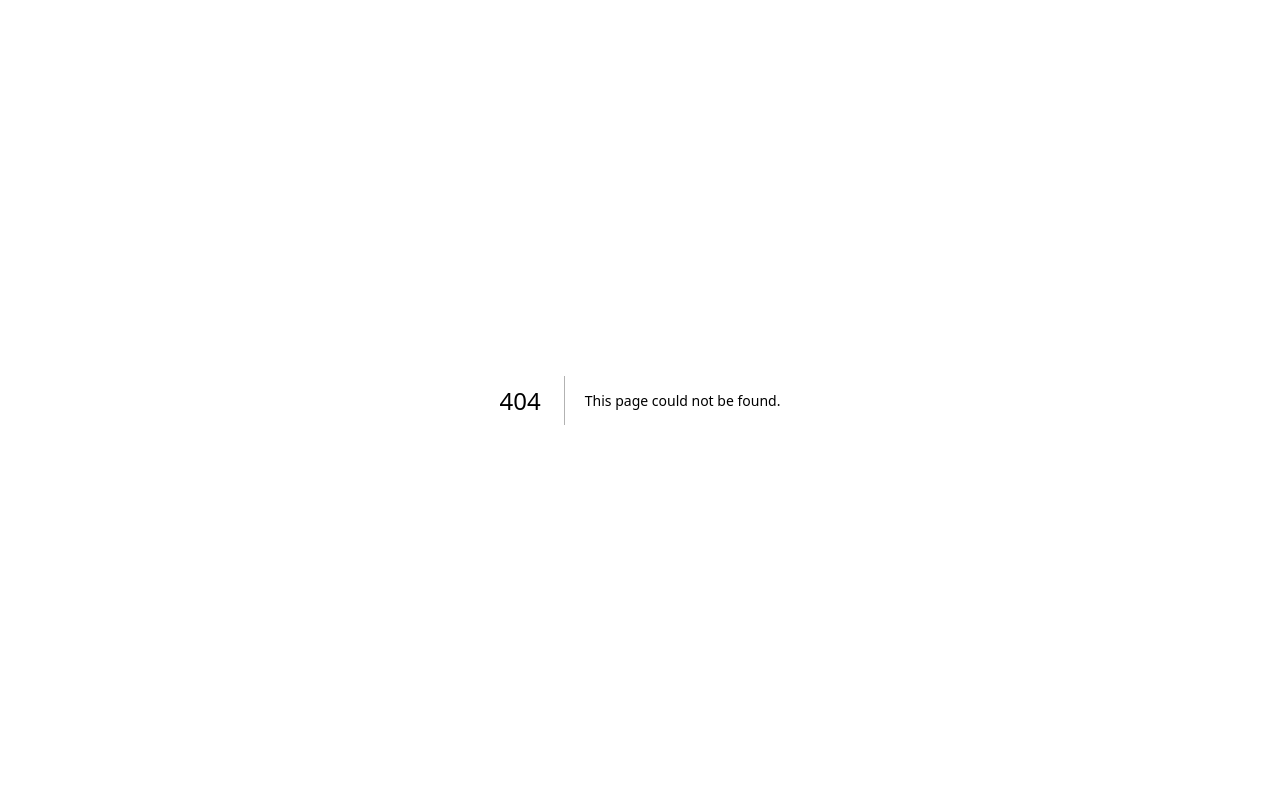
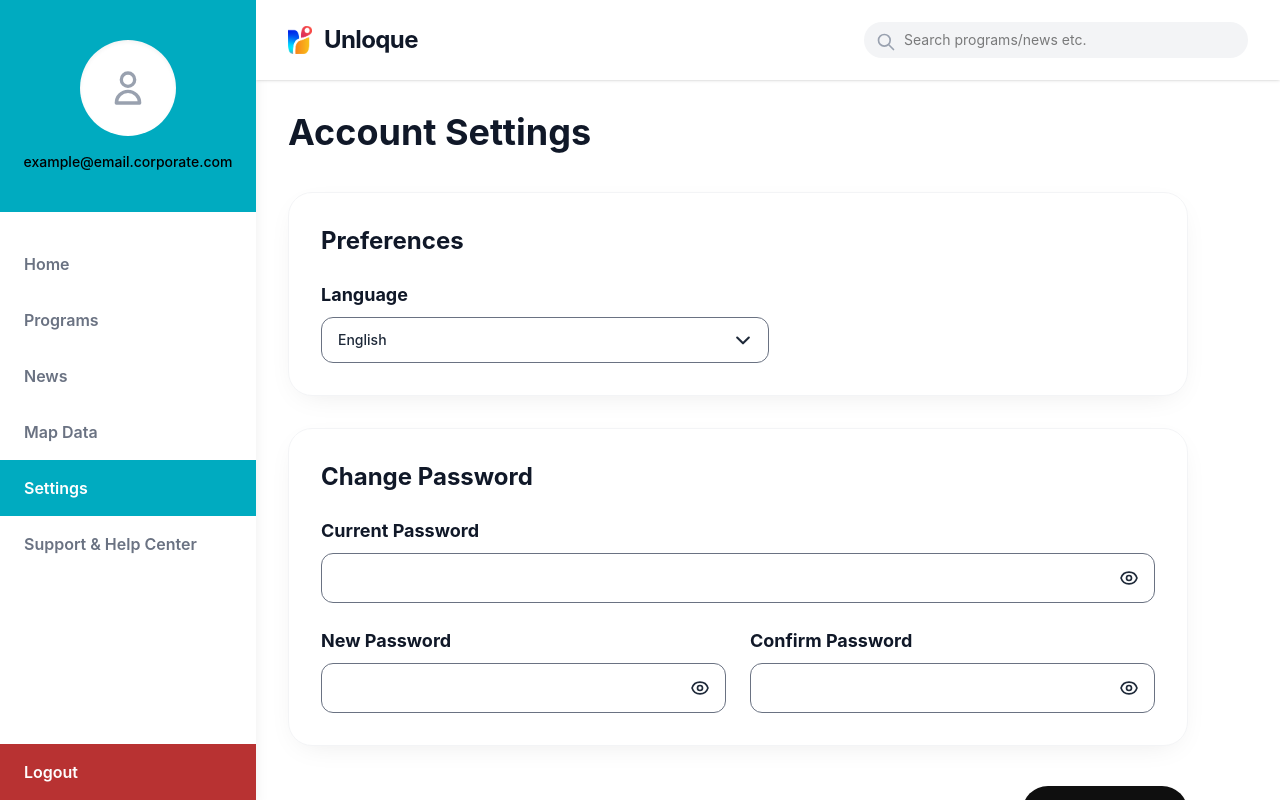
Before and after one commit to jpmartirez/unloque-web, a Next.js app: page /settings in a window 1280 px wide. Before the commit this address had no page. Built offline with nearby package versions, Linux system fonts and the light colour scheme.

Commit message:
add settings page

```diff
--- /dev/null
+++ b/app/(dashboard)/settings/page.tsx
@@ -0,0 +1,191 @@
+"use client";
+
+import React, { useState } from "react";
+
+const Settings: React.FC = () => {
+	// State to manage password visibility toggles
+	const [showCurrent, setShowCurrent] = useState(false);
+	const [showNew, setShowNew] = useState(false);
+	const [showConfirm, setShowConfirm] = useState(false);
+
+	return (
+		<div className="flex flex-col gap-8 pb-12 w-full max-w-225">
+			{/* Header */}
+			<div>
+				<h1 className="text-4xl font-bold text-gray-900 mb-2">
+					Account Settings
+				</h1>
+			</div>
+
+			{/* Preferences Card */}
+			<div className="bg-white rounded-3xl shadow-[0_8px_30px_-12px_rgba(0,0,0,0.1)] p-8 border border-gray-100">
+				<h2 className="text-2xl font-bold text-gray-900 mb-6">Preferences</h2>
+
+				<div className="flex flex-col gap-2">
+					<label htmlFor="language" className="text-lg font-bold text-gray-900">
+						Language
+					</label>
+					<div className="relative w-full md:max-w-md">
+						<select
+							id="language"
+							className="w-full border border-gray-500 rounded-xl px-4 py-3 appearance-none focus:outline-none focus:ring-2 focus:ring-[#00abc0] bg-transparent text-gray-800 text-sm font-medium cursor-pointer"
+							defaultValue="English"
+						>
+							<option value="English">English</option>
+							<option value="Spanish">Spanish</option>
+							<option value="Tagalog">Tagalog</option>
+						</select>
+						{/* Custom Dropdown Arrow */}
+						<div className="absolute inset-y-0 right-4 flex items-center pointer-events-none">
+							<svg
+								className="w-5 h-5 text-gray-800"
+								fill="none"
+								stroke="currentColor"
+								viewBox="0 0 24 24"
+							>
+								<path
+									strokeLinecap="round"
+									strokeLinejoin="round"
+									strokeWidth="2.5"
+									d="M19 9l-7 7-7-7"
+								/>
+							</svg>
+						</div>
+					</div>
+				</div>
+			</div>
+
+			{/* Change Password Card */}
+			<div className="bg-white rounded-3xl shadow-[0_8px_30px_-12px_rgba(0,0,0,0.1)] p-8 border border-gray-100">
+				<h2 className="text-2xl font-bold text-gray-900 mb-6">
+					Change Password
+				</h2>
+
+				<div className="flex flex-col gap-6">
+					{/* Current Password */}
+					<div className="flex flex-col gap-2">
+						<label className="text-lg font-bold text-gray-900">
+							Current Password
+						</label>
+						<div className="relative w-full">
+							<input
+								type={showCurrent ? "text" : "password"}
+
+								className="w-full border border-gray-500 rounded-xl px-4 py-3 focus:outline-none focus:ring-2 focus:ring-[#00abc0] bg-transparent text-gray-800 font-medium tracking-wider"
+							/>
+							<button
+								type="button"
+								onClick={() => setShowCurrent(!showCurrent)}
+								className="absolute inset-y-0 right-4 flex items-center text-gray-800 hover:text-black transition-colors"
+							>
+								<svg
+									className="w-5 h-5"
+									fill="none"
+									stroke="currentColor"
+									viewBox="0 0 24 24"
+								>
+									{showCurrent ? (
+										<path
+											strokeLinecap="round"
+											strokeLinejoin="round"
+											strokeWidth="2"
+											d="M13.875 18.825A10.05 10.05 0 0112 19c-4.478 0-8.268-2.943-9.543-7a9.97 9.97 0 011.563-3.029m5.858.908a3 3 0 114.243 4.243M9.878 9.878l4.242 4.242M9.88 9.88l-3.29-3.29m7.532 7.532l3.29 3.29M3 3l3.59 3.59m0 0A9.953 9.953 0 0112 5c4.478 0 8.268 2.943 9.543 7a10.025 10.025 0 01-4.132 5.411m0 0L21 21"
+										/>
+									) : (
+										<path
+											strokeLinecap="round"
+											strokeLinejoin="round"
+											strokeWidth="2"
+											d="M15 12a3 3 0 11-6 0 3 3 0 016 0z M2.458 12C3.732 7.943 7.523 5 12 5c4.478 0 8.268 2.943 9.542 7-1.274 4.057-5.064 7-9.542 7-4.477 0-8.268-2.943-9.542-7z"
+										/>
+									)}
+								</svg>
+							</button>
+						</div>
+					</div>
+
+					{/* New & Confirm Password Row */}
+					<div className="flex flex-col md:flex-row gap-6">
+						{/* New Password */}
+						<div className="flex-1 flex flex-col gap-2">
+							<label className="text-lg font-bold text-gray-900">
+								New Password
+							</label>
+							<div className="relative w-full">
+								<input
+									type={showNew ? "text" : "password"}
+									className="w-full border border-gray-500 rounded-xl px-4 py-3 focus:outline-none focus:ring-2 focus:ring-[#00abc0] bg-transparent text-gray-800 font-medium tracking-wider"
+								/>
+								<button
+									type="button"
+									onClick={() => setShowNew(!showNew)}
+									className="absolute inset-y-0 right-4 flex items-center text-gray-800 hover:text-black transition-colors"
+								>
+									<svg
+										className="w-5 h-5"
+										fill="none"
+										stroke="currentColor"
+										viewBox="0 0 24 24"
+									>
+										<path
+											strokeLinecap="round"
+											strokeLinejoin="round"
+											strokeWidth="2"
+											d="M15 12a3 3 0 11-6 0 3 3 0 016 0z M2.458 12C3.732 7.943 7.523 5 12 5c4.478 0 8.268 2.943 9.542 7-1.274 4.057-5.064 7-9.542 7-4.477 0-8.268-2.943-9.542-7z"
+										/>
+									</svg>
+								</button>
+							</div>
+						</div>
+
+						{/* Confirm Password */}
+						<div className="flex-1 flex flex-col gap-2">
+							<label className="text-lg font-bold text-gray-900">
+								Confirm Password
+							</label>
+							<div className="relative w-full">
+								<input
+									type={showConfirm ? "text" : "password"}
+									className="w-full border border-gray-500 rounded-xl px-4 py-3 focus:outline-none focus:ring-2 focus:ring-[#00abc0] bg-transparent text-gray-800 font-medium tracking-wider"
+								/>
+								<button
+									type="button"
+									onClick={() => setShowConfirm(!showConfirm)}
+									className="absolute inset-y-0 right-4 flex items-center text-gray-800 hover:text-black transition-colors"
+								>
+									<svg
+										className="w-5 h-5"
+										fill="none"
+										stroke="currentColor"
+										viewBox="0 0 24 24"
+									>
+										<path
+											strokeLinecap="round"
+											strokeLinejoin="round"
+											strokeWidth="2"
+											d="M15 12a3 3 0 11-6 0 3 3 0 016 0z M2.458 12C3.732 7.943 7.523 5 12 5c4.478 0 8.268 2.943 9.542 7-1.274 4.057-5.064 7-9.542 7-4.477 0-8.268-2.943-9.542-7z"
+										/>
+									</svg>
+								</button>
+							</div>
+						</div>
+					</div>
+				</div>
+			</div>
+
+			{/* Save Button */}
+			<div className="flex justify-end mt-2">
+				<button className="bg-[#0f0f0f] hover:bg-black text-white font-bold py-3.5 px-16 rounded-full transition-colors text-base shadow-md">
+					Save
+				</button>
+			</div>
+
+			{/* Footer Copyright */}
+			<div className="mt-12 text-center text-gray-400 text-[11px] font-medium">
+				© 2026 Unloque. All rights reserved.
+			</div>
+		</div>
+	);
+};
+
+export default Settings;
```
